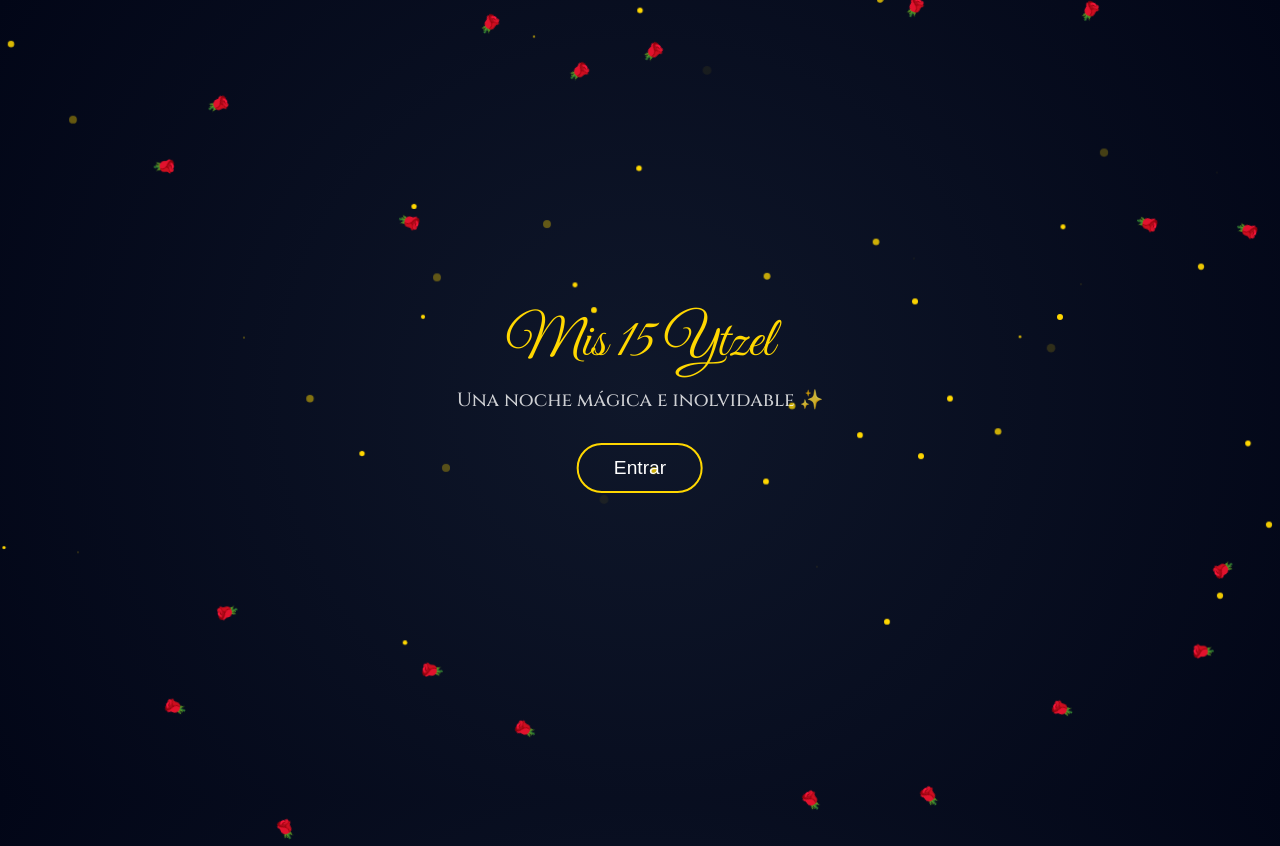
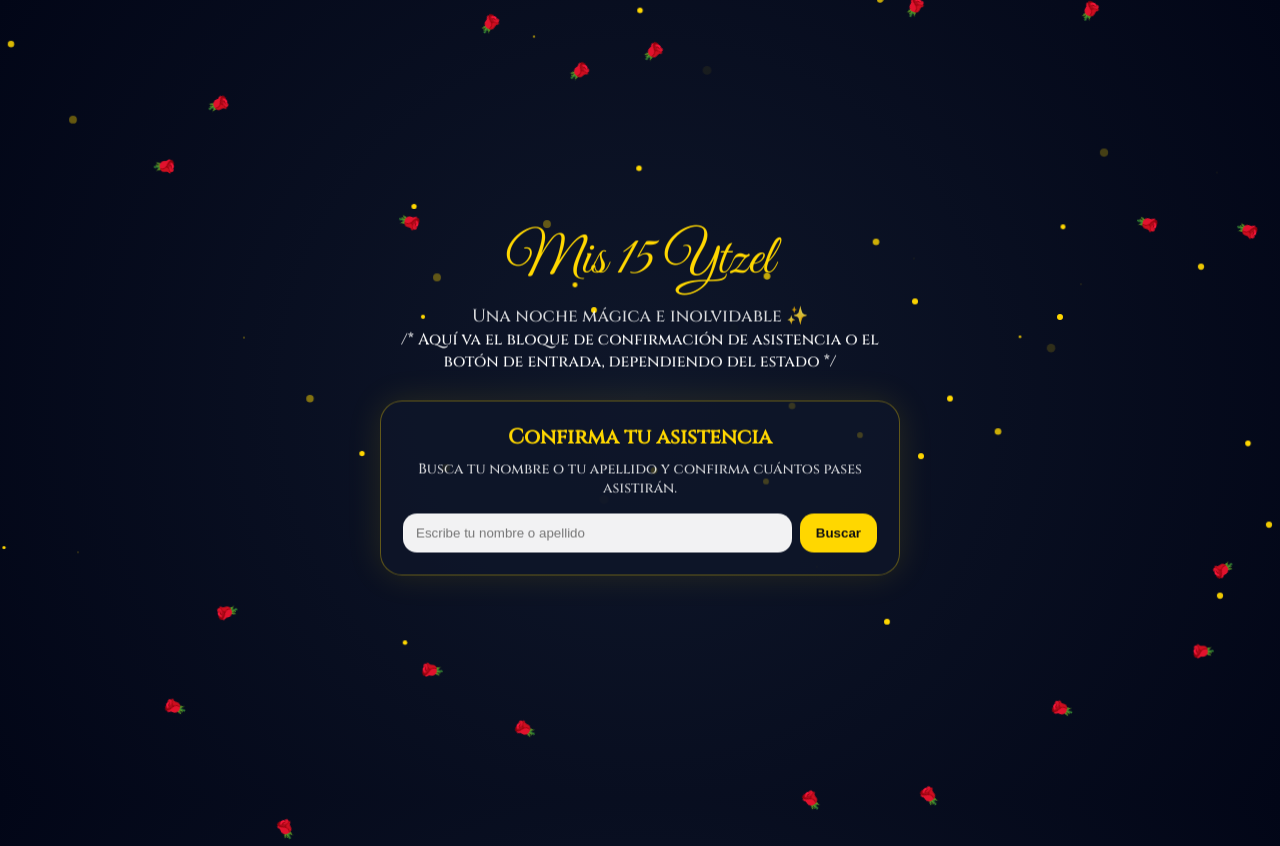
Before and after one commit to pablomonterof1/memories_15, a Django app: a page that uses memories/templates/memories/intro.html in a window 1280 px wide. Run offline with Django 5.2, Linux system fonts and the light colour scheme; tables that the repository leaves empty hold one stand-in row (values such as "Sample post").

Commit message:
29042026PM
Co-authored-by: Copilot <copilot@github.com>

```diff
--- a/memories/templates/memories/intro.html
+++ b/memories/templates/memories/intro.html
@@ -18,7 +18,6 @@ body {
     color: white;
 }
 
-/* ✨ partículas doradas */
 .particle {
     position: absolute;
     width: 6px;
@@ -29,7 +28,6 @@ body {
     animation: floatZoom 6s infinite ease-in-out;
 }
 
-/* ✨ animación tipo magia */
 @keyframes floatZoom {
     0% {
         transform: translateY(0px) scale(0.3);
@@ -48,16 +46,17 @@ body {
     }
 }
 
-/* 🌹 contenido */
 .container {
     position: absolute;
     top: 50%;
     left: 50%;
+    width: min(92vw, 520px);
     transform: translate(-50%, -50%) scale(0.9);
     text-align: center;
     opacity: 0;
     animation: fadeZoom 2s forwards ease;
     animation-delay: 1s;
+    z-index: 5;
 }
 
 @keyframes fadeZoom {
@@ -75,11 +74,10 @@ body {
 
 .subtitle {
     margin-top: 10px;
-    font-size: 1.2rem;
-    opacity: 0.8;
+    font-size: 1.1rem;
+    opacity: 0.85;
 }
 
-/* botón */
 .btn-enter {
     margin-top: 30px;
     padding: 12px 35px;
@@ -99,7 +97,6 @@ body {
     box-shadow: 0 0 20px gold;
 }
 
-/* 🌹 pétalos */
 .petal {
     position: absolute;
     font-size: 18px;
@@ -110,14 +107,148 @@ body {
     from { transform: translateY(-10vh) rotate(0deg); }
     to { transform: translateY(110vh) rotate(360deg); }
 }
+
+/* Confirmación de asistencia */
+.attendance-box {
+    margin: 28px auto 0;
+    width: 100%;
+    padding: 22px;
+    border: 1px solid rgba(255, 215, 0, 0.35);
+    border-radius: 22px;
+    background: rgba(15, 23, 42, 0.78);
+    backdrop-filter: blur(10px);
+    box-shadow: 0 0 35px rgba(255, 215, 0, 0.12);
+    box-sizing: border-box;
+}
+
+.attendance-box h3 {
+    margin: 0 0 8px;
+    color: gold;
+    font-size: 1.3rem;
+}
+
+.attendance-box p {
+    margin: 0 0 16px;
+    font-size: .9rem;
+    opacity: .85;
+}
+
+.search-form {
+    display: flex;
+    gap: 8px;
+}
+
+.search-form input,
+.result-card select {
+    flex: 1;
+    min-width: 0;
+    padding: 11px 12px;
+    border-radius: 14px;
+    border: 1px solid rgba(255,255,255,.25);
+    background: rgba(255,255,255,.95);
+    color: #111;
+    font-family: Arial, sans-serif;
+}
+
+.search-form button,
+.result-card button {
+    padding: 11px 16px;
+    border-radius: 14px;
+    border: none;
+    background: gold;
+    color: #111;
+    font-weight: bold;
+    cursor: pointer;
+}
+
+.results {
+    margin-top: 15px;
+    display: grid;
+    gap: 12px;
+    max-height: 260px;
+    overflow-y: auto;
+    padding-right: 4px;
+}
+
+.result-card {
+    padding: 14px;
+    border-radius: 18px;
+    background: rgba(255,255,255,.08);
+    border: 1px solid rgba(255,255,255,.16);
+    display: grid;
+    gap: 9px;
+    text-align: left;
+}
+
+.guest-name {
+    font-weight: bold;
+    color: white;
+}
+
+.guest-passes,
+.already {
+    font-size: .85rem;
+    opacity: .85;
+}
+
+.alert {
+    padding: 10px 12px;
+    border-radius: 14px;
+    margin-bottom: 12px;
+    font-size: .9rem;
+    font-family: Arial, sans-serif;
+}
+
+.alert.success {
+    background: rgba(34,197,94,.18);
+    border: 1px solid rgba(34,197,94,.45);
+}
+
+.alert.error {
+    background: rgba(239,68,68,.18);
+    border: 1px solid rgba(239,68,68,.45);
+}
+
+@media (max-width: 520px) {
+    body {
+        overflow-y: auto;
+    }
+
+    .container {
+        position: relative;
+        top: auto;
+        left: auto;
+        transform: none;
+        width: 92vw;
+        margin: 55px auto;
+        animation: fadeMobile 2s forwards ease;
+        animation-delay: 1s;
+    }
+
+    @keyframes fadeMobile {
+        to {
+            opacity: 1;
+            transform: scale(1);
+        }
+    }
+
+    .title {
+        font-size: 3rem;
+    }
+
+    .search-form {
+        flex-direction: column;
+    }
+
+    .search-form button {
+        width: 100%;
+    }
+}
 </style>
 </head>
 
 <body>
 
-<div class="glow"></div>
-
-<!-- estrellas -->
 <script>
 for (let i = 0; i < 60; i++) {
     let p = document.createElement("div");
@@ -133,7 +264,6 @@ for (let i = 0; i < 60; i++) {
 }
 </script>
 
-<!-- pétalos -->
 <script>
 for (let i = 0; i < 20; i++) {
     let p = document.createElement("div");
@@ -148,10 +278,86 @@ for (let i = 0; i < 20; i++) {
 <div class="container">
     <div class="title">Mis 15 Ytzel</div>
     <div class="subtitle">Una noche mágica e inolvidable ✨</div>
+    /* Aquí va el bloque de confirmación de asistencia o el botón de entrada, dependiendo del estado */
+    {% with modo_confirmacion=True %}
 
-    <button class="btn-enter" onclick="entrar()">
-        Entrar
-    </button>
+        {% if modo_confirmacion %}
+
+            <div class="attendance-box">
+                <h3>Confirma tu asistencia</h3>
+                <p>Busca tu nombre o tu apellido y confirma cuántos pases asistirán.</p>
+
+                {% if mensaje %}
+                    <div class="alert success">{{ mensaje }}</div>
+                {% endif %}
+
+                {% if error %}
+                    <div class="alert error">{{ error }}</div>
+                {% endif %}
+
+                <form method="get" class="search-form">
+                    <input type="text" name="q" value="{{ busqueda }}" placeholder="Escribe tu nombre o apellido">
+                    <button type="submit">Buscar</button>
+                </form>
+
+                {% if asistentes %}
+                    <div class="results">
+                        {% for a in asistentes %}
+                            <form method="post" class="result-card">
+                                {% csrf_token %}
+
+                                <input type="hidden" name="asistente_id" value="{{ a.id }}">
+
+                                <div class="guest-name">
+                                    {{ a.nombres }} {{ a.apellidos }}
+                                </div>
+                                {% if a.referencia %}
+                                    <div class="guest-passes">
+                                        {{ a.referencia }}
+                                    </div>
+                                {% endif %}
+
+                                <div class="guest-passes">
+                                    Pases asignados: {{ a.numero_pases }}
+                                </div>
+
+                                {% if a.confirmado %}
+                                    <div class="already">
+                                        Ya confirmó {{ a.pases_confirmados }} pase(s).
+                                    </div>
+                                {% endif %}
+
+                                <select name="pases_confirmados" required>
+                                    {% for i in "123456789"|make_list %}
+                                        {% if forloop.counter <= a.numero_pases %}
+                                            <option value="{{ forloop.counter }}"
+                                                {% if a.confirmado and a.pases_confirmados == forloop.counter %}selected{% endif %}>
+                                                {{ forloop.counter }} pase(s)
+                                            </option>
+                                        {% endif %}
+                                    {% endfor %}
+                                </select>
+
+                                <button type="submit">Confirmar asistencia</button>
+                            </form>
+                        {% endfor %}
+                    </div>
+                {% elif busqueda %}
+                    <div class="alert error" style="margin-top:14px;">
+                        No encontramos ese nombre. Verifica cómo fue registrado.
+                    </div>
+                {% endif %}
+            </div>
+
+        {% else %}
+
+            <button class="btn-enter" onclick="entrar()">
+                Entrar
+            </button>
+
+        {% endif %}
+
+    {% endwith %}
 </div>
 
 <script>
--- a/memories/urls.py
+++ b/memories/urls.py
@@ -10,4 +10,5 @@ urlpatterns = [
     path("e/<slug:token>/muro/", views.muro, name="muro"),
     path("e/<slug:token>/foto/<int:foto_id>/", views.foto_detalle, name="foto_detalle"),
     path("e/<slug:token>/foto/<int:foto_id>/ocultar/", views.ocultar_foto, name="ocultar_foto"),
+    path("e/<slug:token>/asistentes/", views.asistentes_admin, name="asistentes_admin"),
 ]
--- a/memories/views.py
+++ b/memories/views.py
@@ -5,15 +5,65 @@ from django.db.models import Q
 from datetime import timedelta
 from django.utils import timezone
 from django.views.decorators.http import require_POST
-
-from .models import Evento, Momento, Foto
+from django.db import models
+from .models import Evento, Momento, Foto, Asistente, normalizar_texto
 from .forms import FotoUploadForm
 from usuarios.views import login_view
 from usuarios.urls import urlpatterns as usuarios_urlpatterns
+from django.contrib.auth.decorators import login_required
+from django.contrib import messages
+from django.db.models import Sum, Count
+from openpyxl import load_workbook
 
 def intro(request, token):
-    evento = Evento.objects.get(token=token)
-    return render(request, "memories/intro.html", {"evento": evento})
+    evento = get_object_or_404(Evento, token=token, activo=True)
+
+    asistentes = []
+    busqueda = request.GET.get("q", "").strip()
+    mensaje = None
+    error = None
+
+    if busqueda:
+        texto_busqueda = normalizar_texto(busqueda)
+        palabras = texto_busqueda.split()
+
+        qs = Asistente.objects.filter(evento=evento)
+
+        for palabra in palabras:
+            qs = qs.filter(nombre_busqueda__icontains=palabra)
+
+        asistentes = qs[:15]
+
+    if request.method == "POST":
+        asistente_id = request.POST.get("asistente_id")
+        pases_confirmados = request.POST.get("pases_confirmados")
+
+        asistente = get_object_or_404(Asistente, id=asistente_id, evento=evento)
+
+        try:
+            pases_confirmados = int(pases_confirmados)
+        except ValueError:
+            pases_confirmados = 0
+
+        if pases_confirmados < 1:
+            error = "Debe confirmar al menos 1 pase."
+        elif pases_confirmados > asistente.numero_pases:
+            error = f"No puede confirmar más de {asistente.numero_pases} pase(s)."
+        else:
+            asistente.confirmado = True
+            asistente.pases_confirmados = pases_confirmados
+            asistente.confirmado_en = timezone.now()
+            asistente.save()
+
+            mensaje = "Asistencia confirmada correctamente. ¡Gracias!"
+
+    return render(request, "memories/intro.html", {
+        "evento": evento,
+        "asistentes": asistentes,
+        "busqueda": busqueda,
+        "mensaje": mensaje,
+        "error": error,
+    })
 
 def _get_anon_session_id(request):
     anon_id = request.session.get("anon_id")
@@ -163,3 +213,106 @@ def ocultar_foto(request, token, foto_id):
         return redirect(f"{reverse('memories:muro', kwargs={'token': token})}?momento={momento}")
 
     return redirect("memories:muro", token=token)
+
+@login_required
+def asistentes_admin(request, token):
+    evento = get_object_or_404(Evento, token=token, activo=True)
+
+    if request.method == "POST":
+        archivo = request.FILES.get("archivo_excel")
+
+        if not archivo:
+            messages.error(request, "Debe seleccionar un archivo Excel.")
+            return redirect("memories:asistentes_admin", token=evento.token)
+
+        try:
+            wb = load_workbook(archivo, data_only=True)
+            ws = wb.active
+
+            creados = 0
+            actualizados = 0
+            omitidos = 0
+
+            # Encabezados esperados:
+            # nombres | apellidos | numero_pases | referencia
+            headers = []
+            for cell in ws[1]:
+                headers.append(str(cell.value).strip().lower() if cell.value else "")
+
+            def obtener(row, nombre_columna):
+                try:
+                    index = headers.index(nombre_columna)
+                    value = row[index]
+                    return str(value).strip() if value is not None else ""
+                except ValueError:
+                    return ""
+
+            for row in ws.iter_rows(min_row=2, values_only=True):
+                nombres = obtener(row, "nombres")
+                apellidos = obtener(row, "apellidos")
+                numero_pases = obtener(row, "numero_pases")
+                referencia = obtener(row, "referencia")
+
+                if not nombres or not apellidos:
+                    omitidos += 1
+                    continue
+
+                try:
+                    numero_pases = int(numero_pases)
+                except:
+                    numero_pases = 1
+
+                if numero_pases < 1:
+                    numero_pases = 1
+
+                # Busca si ya existe el mismo asistente en este evento
+                existente = Asistente.objects.filter(
+                    evento=evento,
+                    nombres__iexact=nombres,
+                    apellidos__iexact=apellidos,
+                    referencia__iexact=referencia,
+                ).first()
+
+                if existente:
+                    existente.numero_pases = numero_pases
+                    existente.referencia = referencia
+                    existente.save()
+                    actualizados += 1
+                else:
+                    Asistente.objects.create(
+                        evento=evento,
+                        nombres=nombres,
+                        apellidos=apellidos,
+                        numero_pases=numero_pases,
+                        referencia=referencia,
+                    )
+                    creados += 1
+
+            messages.success(
+                request,
+                f"Importación finalizada. Creados: {creados}, actualizados: {actualizados}, omitidos: {omitidos}."
+            )
+
+        except Exception as e:
+            messages.error(request, f"Error al procesar el Excel: {e}")
+
+        return redirect("memories:asistentes_admin", token=evento.token)
+
+    asistentes = Asistente.objects.filter(evento=evento).order_by("apellidos", "nombres")
+
+    total_asistentes = asistentes.count()
+    confirmados = asistentes.filter(confirmado=True).count()
+    pendientes = total_asistentes - confirmados
+
+    total_pases = asistentes.aggregate(total=Sum("numero_pases"))["total"] or 0
+    total_pases_confirmados = asistentes.aggregate(total=Sum("pases_confirmados"))["total"] or 0
+
+    return render(request, "memories/asistentes_admin.html", {
+        "evento": evento,
+        "asistentes": asistentes,
+        "total_asistentes": total_asistentes,
+        "confirmados": confirmados,
+        "pendientes": pendientes,
+        "total_pases": total_pases,
+        "total_pases_confirmados": total_pases_confirmados,
+    })
```
Also changed, not shown: memories/admin.py (+15 -1 lines), memories/models.py (+43 -0 lines), memories/templates/memories/asistentes_admin.html (added, +158 -0 lines), requirements.txt (added, +9 -0 lines), memories/migrations/0003_asistente.py (added), memories/migrations/0004_asistente_nombre_busqueda_asistente_referencia.py (added).
